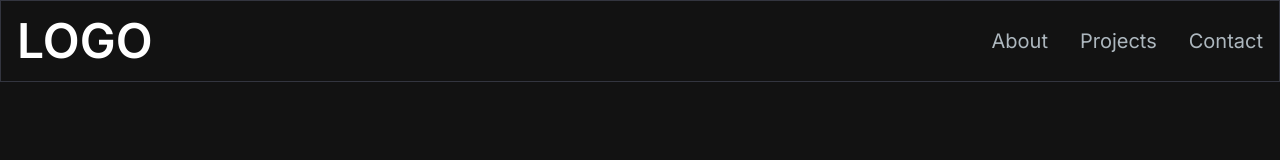
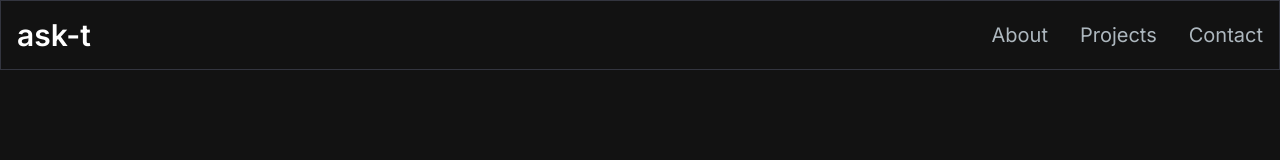
Before and after one commit to ask-t/ask-t.main, a Next.js app: page / in a window 1280 px wide. Shown: the top 160 px of the page. Built offline with nearby package versions, Linux system fonts and the light colour scheme.

Commit message:
change ui

```diff
--- a/components/Navbar.tsx
+++ b/components/Navbar.tsx
@@ -28,9 +28,9 @@ const Navbar = () => {
       <div className="flex container lg:py-4 flex-wrap items-center justify-between mx-auto px-4 py-2">
         <Link
           href={"/"}
-          className="text-2xl md:text-5xl text-white font-semibold"
+          className="text-2xl md:text-3xl text-white font-semibold"
         >
-          LOGO
+          ask-t
         </Link>
         <div className="mobile-menu block md:hidden">
           {!navbarOpen ? (
```
